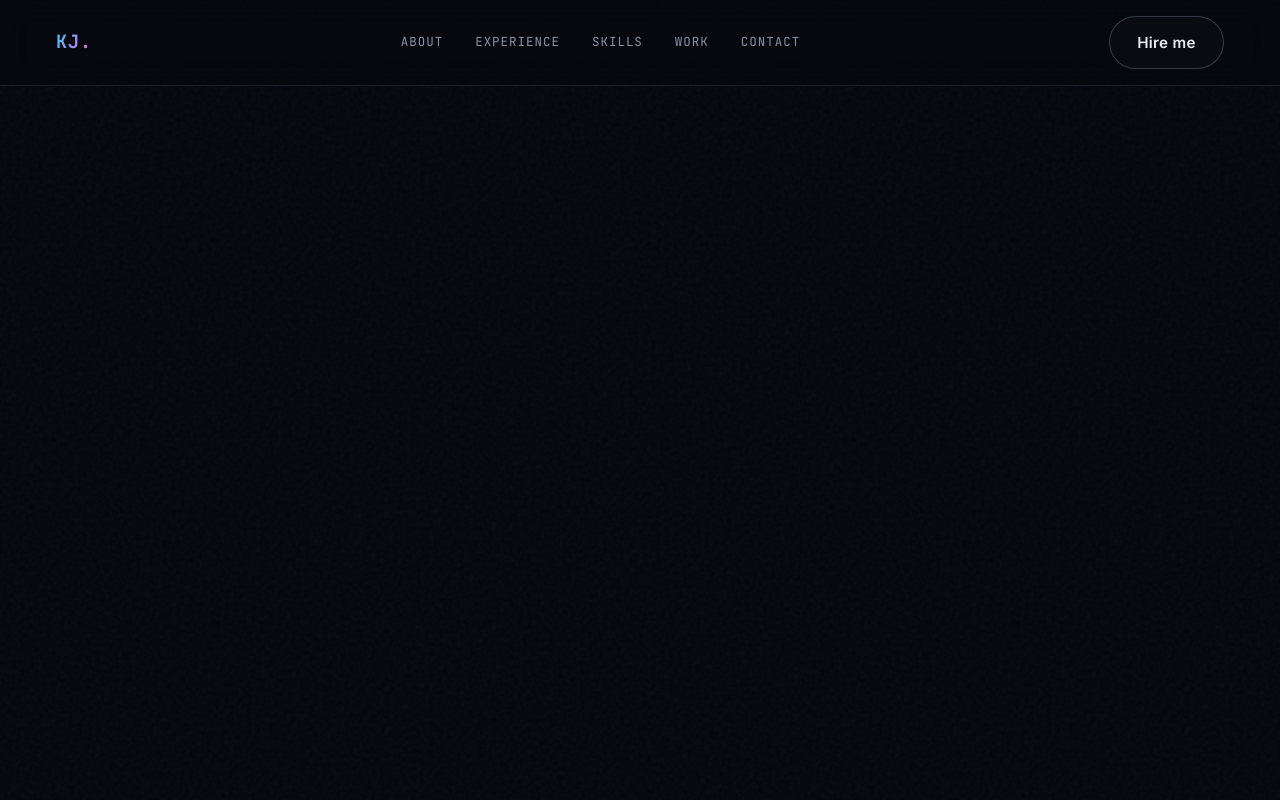
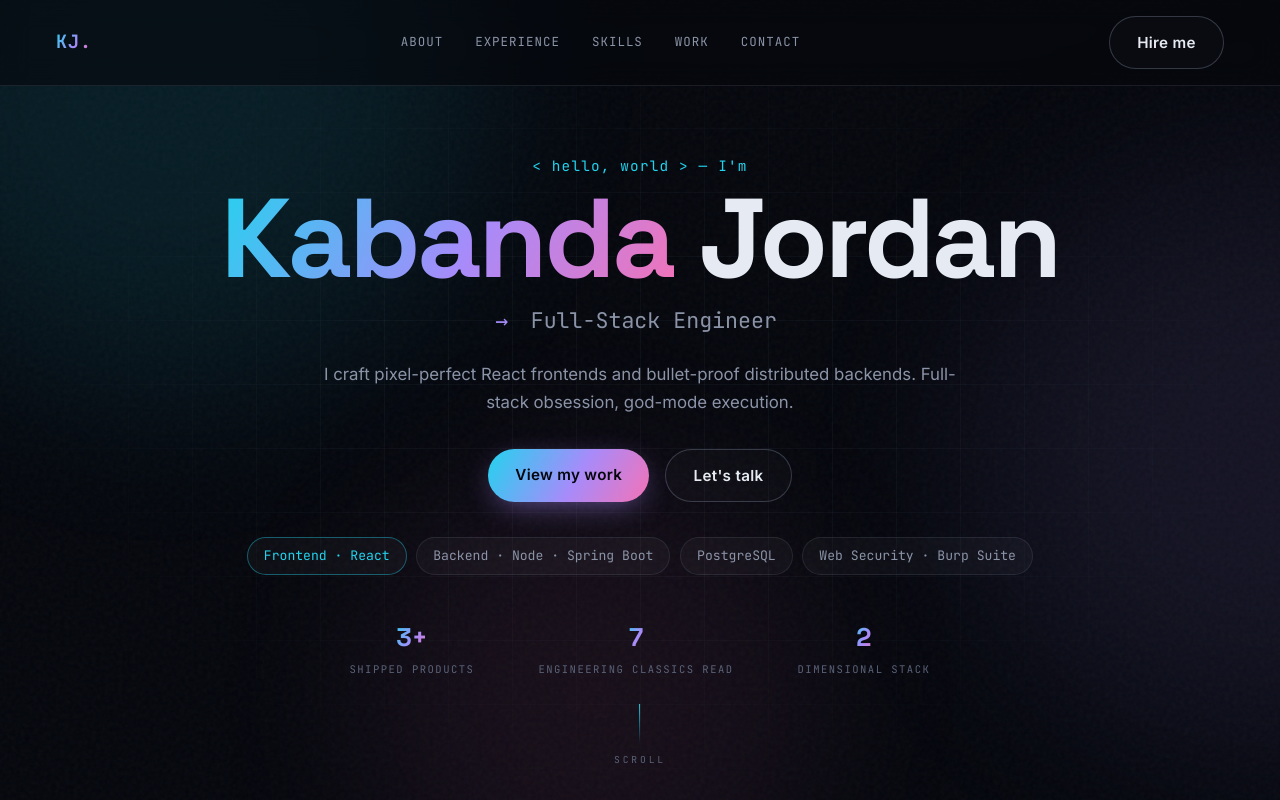
Before and after one commit to kabanda-jordan/portfolioCloudflare, a React (Vite) app: page / in a window 1280 px wide. Shown: the top 800 px of the page. Built offline with nearby package versions, Linux system fonts and the light colour scheme.

Commit message:
Fix site content vanishing after preloader fade-out

```diff
--- a/src/App.jsx
+++ b/src/App.jsx
@@ -343,15 +343,14 @@ function Contact() {
 }
 
 export default function App() {
-  const [entering, setEntering] = useState(true)
   const [host, setHost] = useState(false)
 
   return (
     <>
-      {!host && <Preloader done={() => { setEntering(false); setHost(true) }} />}
+      {!host && <Preloader done={() => setHost(true)} />}
       <div className="grain" aria-hidden="true" />
       <Nav />
-      <main className={entering ? 'site-enter' : ''}>
+      <main className="site-enter">
         <Hero />
         <About />
         <Experience />
--- a/src/index.css
+++ b/src/index.css
@@ -373,8 +373,8 @@ h1, h2, h3 { font-family: var(--font-display); line-height: 1.1; }
 }
 
 /* ---------- layout & sections ---------- */
-main { position: relative; z-index: 2; opacity: 0; }
-main.site-enter { animation: site-fade 1.2s ease 0.2s forwards; }
+main { position: relative; z-index: 2; opacity: 1; }
+main.site-enter { animation: site-fade 1.2s ease 0.2s backwards; }
 
 @keyframes site-fade {
   from { opacity: 0; }
```
